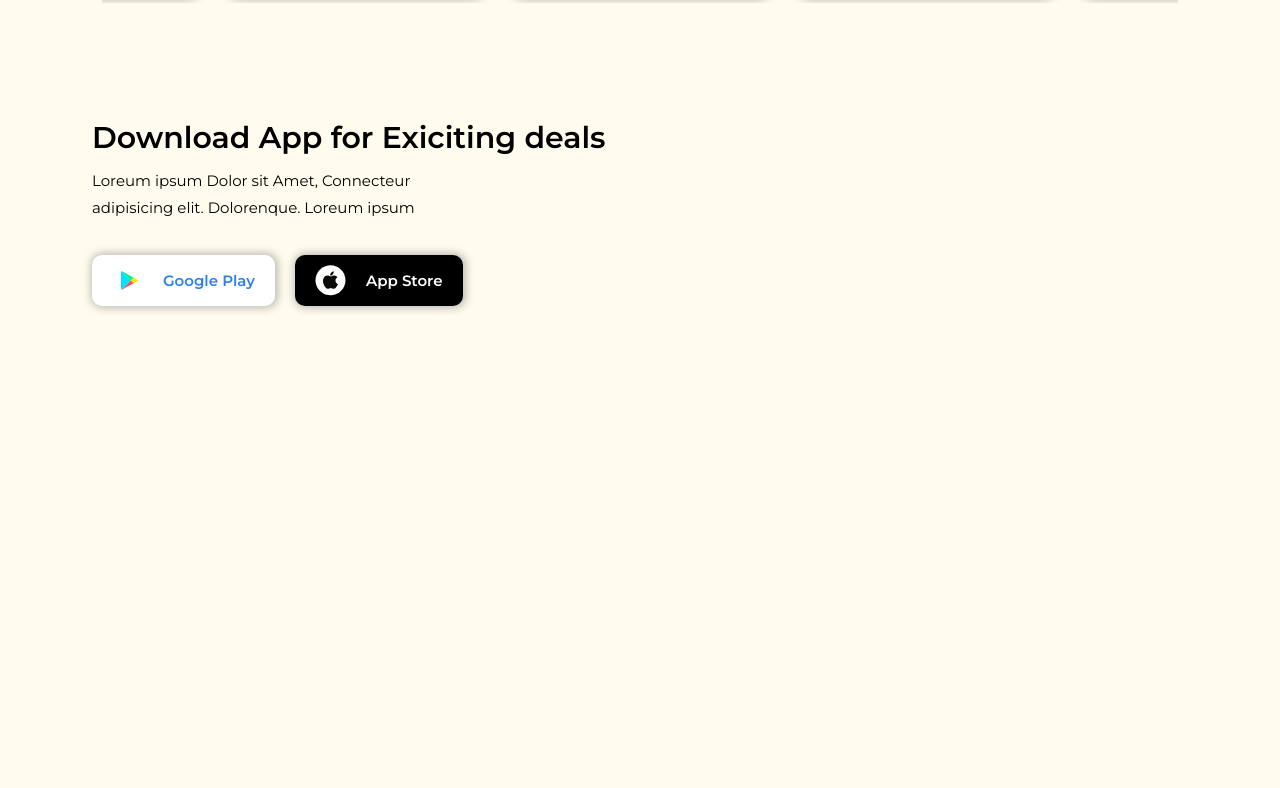
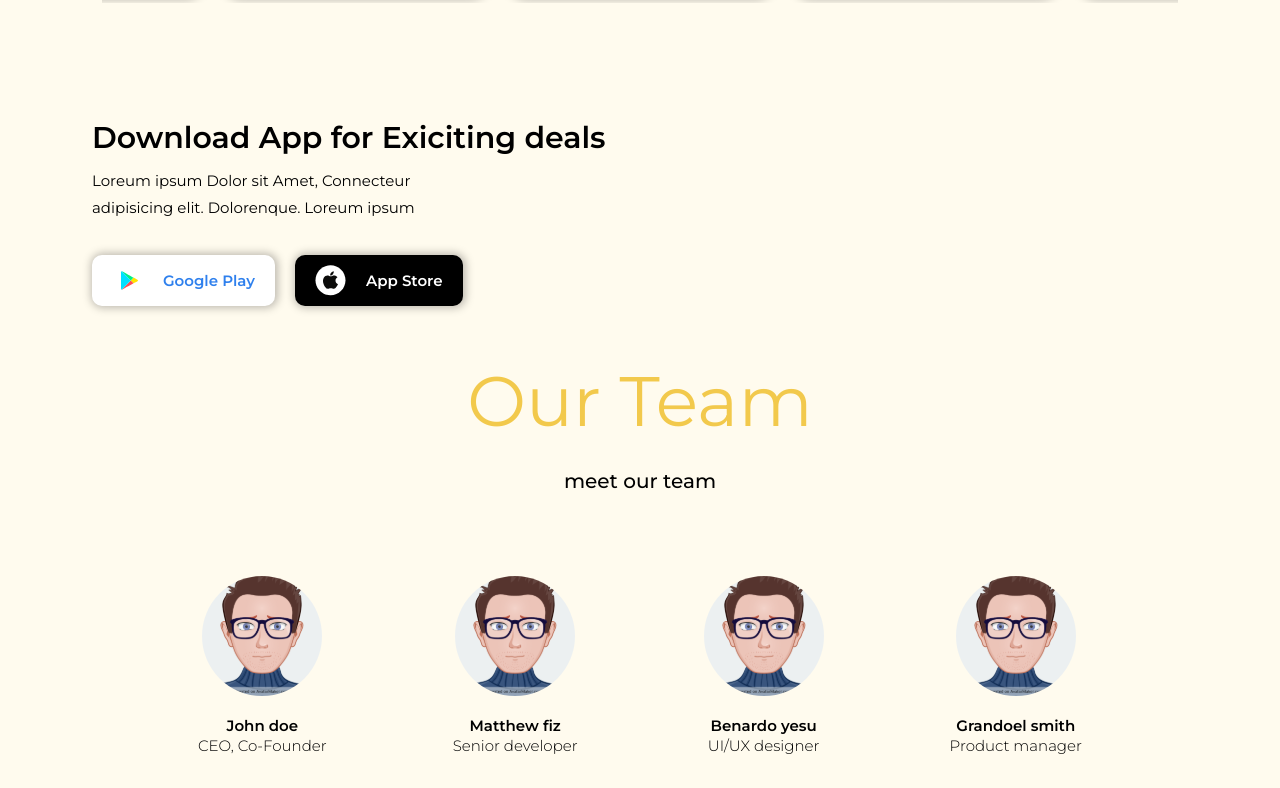
Before and after one commit to Balanced02/bookry-client, a React app: page / in a window 1280 px wide. Shown: the part 2916-3704 px from the top of the page. Before the commit the page ends 3312 px from the top, so only its background shows below. Built offline with nearby package versions, Linux system fonts and the light colour scheme; no server answers.

Commit message:
our team section

```diff
--- a/src/components/DownloadSection/styles.scss
+++ b/src/components/DownloadSection/styles.scss
@@ -1,5 +1,5 @@
 .download-section {
-  margin-bottom: 7rem;
+  margin-bottom: 3rem;
   .download-heading {
     padding: 2rem 2rem 0;
   }
--- /dev/null
+++ b/src/components/OurTeam/MemberCard/index.tsx
@@ -0,0 +1,15 @@
+import React from 'react';
+import './styles.scss';
+import { TeamT } from 'types';
+
+const MemberCard = ({ img, name, position }: TeamT) => {
+  return (
+    <div className="member-card">
+      <div className="img">{img}</div>
+      <p>{name}</p>
+      <p>{position}</p>
+    </div>
+  );
+};
+
+export default MemberCard;
--- /dev/null
+++ b/src/components/OurTeam/MemberCard/styles.scss
@@ -0,0 +1,15 @@
+.member-card {
+  padding: 1rem;
+  .img {
+    padding: 1rem ;
+  }
+  p {
+    padding: 1rem 1rem 0.5rem 1rem;
+    font-weight: 800;
+    &:last-child {
+      padding-top: 0;
+      font-weight: 300;
+    }
+
+  }
+}
--- /dev/null
+++ b/src/components/OurTeam/index.tsx
@@ -0,0 +1,23 @@
+import React from 'react';
+import './styles.scss';
+import MemberCard from './MemberCard';
+import { ReactComponent as Avartar } from 'assets/svg/Avartar.svg';
+
+const OurTeam = () => {
+  return (
+    <div className="our-team">
+      <div className="team-heading">
+        <h1>Our Team</h1>
+        <p>meet our team</p>
+      </div>
+      <div className="member-cards">
+        <MemberCard name="John doe" position="CEO, Co-Founder" img={<Avartar />} />
+        <MemberCard name="Matthew fiz" position="Senior developer" img={<Avartar />} />
+        <MemberCard name="Benardo yesu" position="UI/UX designer" img={<Avartar />} />
+        <MemberCard name="Grandoel smith" position="Product manager" img={<Avartar />} />
+      </div>
+    </div>
+  );
+};
+
+export default OurTeam;
--- /dev/null
+++ b/src/components/OurTeam/styles.scss
@@ -0,0 +1,22 @@
+.our-team {
+    padding: 1rem;
+    text-align: center;
+    .team-heading {
+        h1{
+            font-size: 7rem;
+            font-weight: 400;
+            color: #F2C94C;
+            margin-bottom: 3.5rem;
+        }
+        p{
+            font-size: 2rem;
+            font-weight: 500;
+            margin-bottom: 5.5rem;
+        }
+    }
+    .member-cards{
+        padding: 1rem;
+        display: flex;
+        justify-content: space-evenly;
+    }
+}
--- a/src/pages/Landing.tsx
+++ b/src/pages/Landing.tsx
@@ -6,6 +6,7 @@
 import { useTrendingBooks } from 'hooks/useTrendingBooks';
 import DownloadSection from 'components/DownloadSection';
 import { ReactComponent as TrendingBooksIcon } from 'assets/svg/TrendingBooksIcon.svg';
+import OurTeam from 'components/OurTeam';
 
 const Landing = () => {
   const trendingBooks = useTrendingBooks();
@@ -53,6 +54,7 @@
         />
       </div>
       <DownloadSection />
+      <OurTeam />
     </div>
   );
 };
--- a/src/types/index.ts
+++ b/src/types/index.ts
@@ -1,2 +1,3 @@
 export * from './books';
 export * from './user';
+export * from './team';
```
Also changed, not shown: src/types/team.ts (added, +7 -0 lines), src/types/user.ts (+4 -4 lines), src/assets/svg/Avartar.svg (added).
